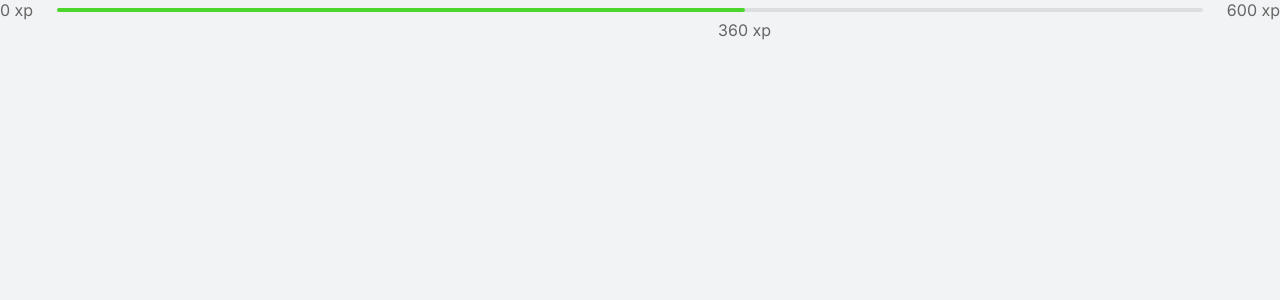
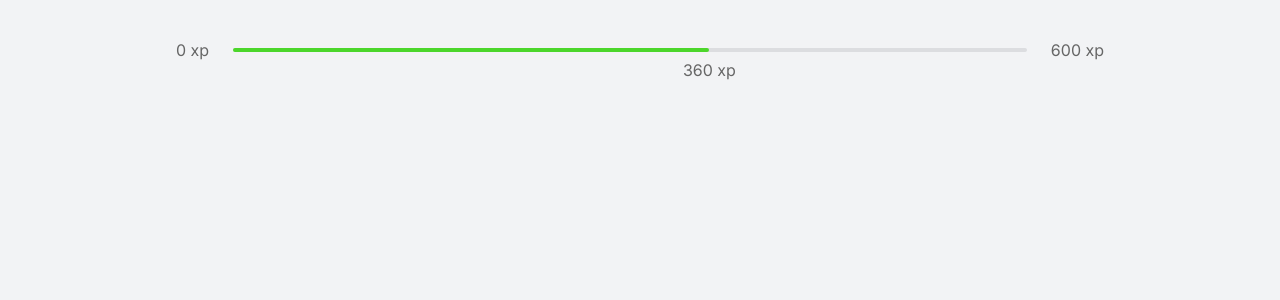
Before and after one commit to nascjoao/moveit, a Next.js app: page / in a window 1280 px wide. Shown: the top 300 px of the page. Built offline with nearby package versions, Linux system fonts and the light colour scheme.

Commit message:
replace container class

```diff
--- a/src/pages/index.tsx
+++ b/src/pages/index.tsx
@@ -4,7 +4,7 @@ import styles from '../styles/pages/Home.module.css'
 
 export default function Home() {
   return (
-    <div className="container">
+    <div className={styles.container}>
       <ExperienceBar />
     </div>
   )
```
